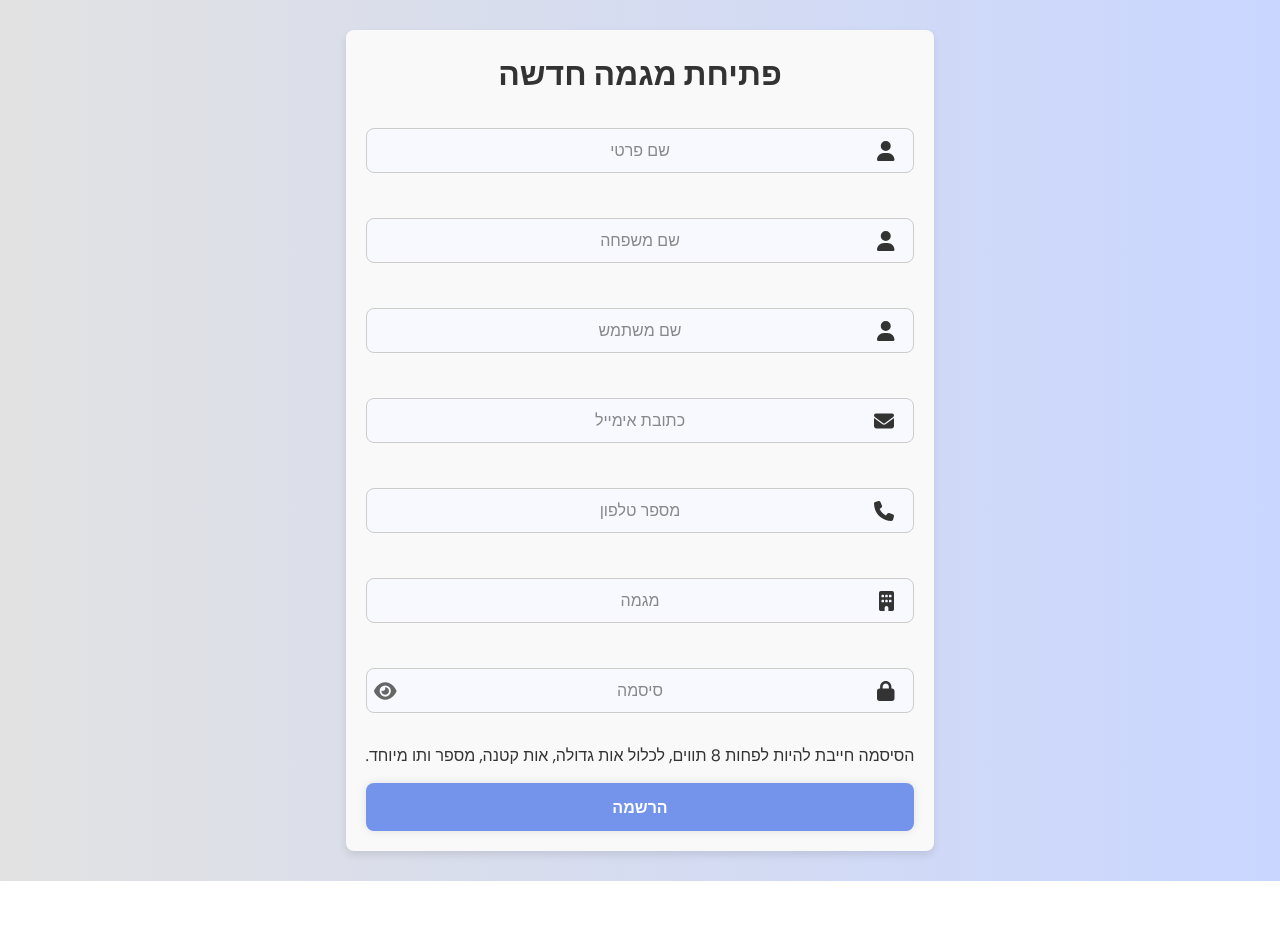
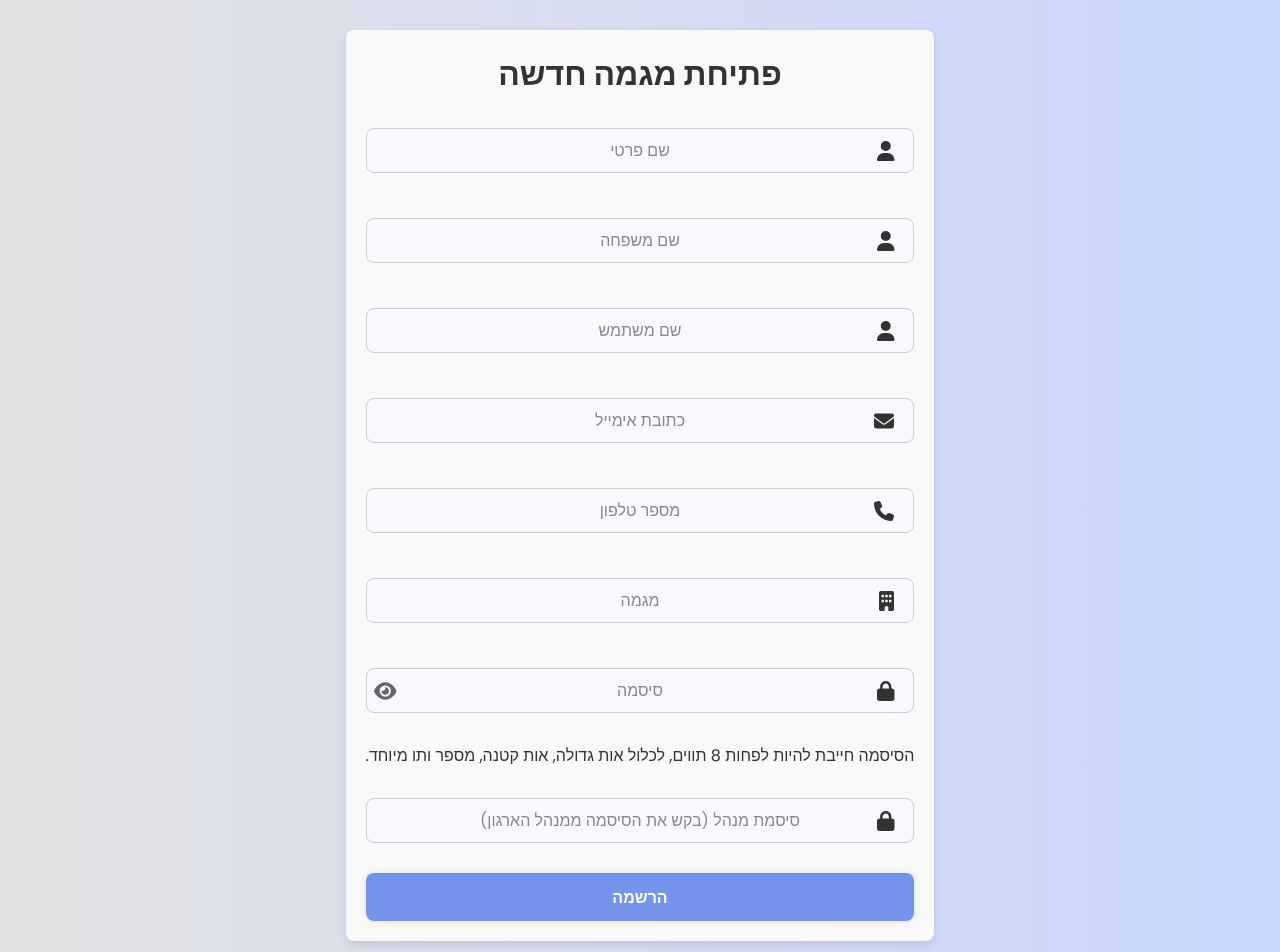
Before and after one commit to Natipinyan/Lectpro, a React (Create React App) app in the folder client/: page / in a window 1280 px wide. Shown: the top 952 px of the page. Before the commit the page ends 881 px from the top, so only its background shows below. Built offline with nearby package versions, Linux system fonts and the light colour scheme.

Commit message:
Added admin password check for adding a new department - Only users with the manager password provided by the owner can create a new department

```diff
--- a/client/src/components/base/addDepartment.jsx
+++ b/client/src/components/base/addDepartment.jsx
@@ -22,6 +22,7 @@ const AddDepartment = () => {
     const [phone, setPhone] = useState('');
     const [pass, setPass] = useState('');
     const [department, setDepartment] = useState('');
+    const [adminKey, setAdminKey] = useState('');
     const [error, setError] = useState('');
     const [notificationType, setNotificationType] = useState('');
     const [showRegisterPassword, setShowRegisterPassword] = useState(false);
@@ -48,6 +49,7 @@ const AddDepartment = () => {
                 phone,
                 pass,
                 department,
+                adminKey
             });
 
             if (response.data.success) {
@@ -129,7 +131,6 @@ const AddDepartment = () => {
                             />
                             <FontAwesomeIcon icon={faPhone} className="input-icon" />
                         </div>
-                        {/* שדה מגמה */}
                         <div className="input-box">
                             <input
                                 type="text"
@@ -158,6 +159,18 @@ const AddDepartment = () => {
                         <div>
                             הסיסמה חייבת להיות לפחות 8 תווים, לכלול אות גדולה, אות קטנה, מספר ותו מיוחד.
                         </div>
+                        <div className="input-box">
+                            <input
+                                type="password"
+                                value={adminKey}
+                                onChange={(e) => setAdminKey(e.target.value)}
+                                placeholder="סיסמת מנהל (בקש את הסיסמה ממנהל הארגון)"
+                                required
+                            />
+                            <FontAwesomeIcon icon={faLock} className="input-icon" />
+
+                        </div>
+
                         <button type="submit" className="btn">
                             הרשמה
                         </button>
```
Also changed, not shown: 1 other file (tests, documents, lock files or other folders).
